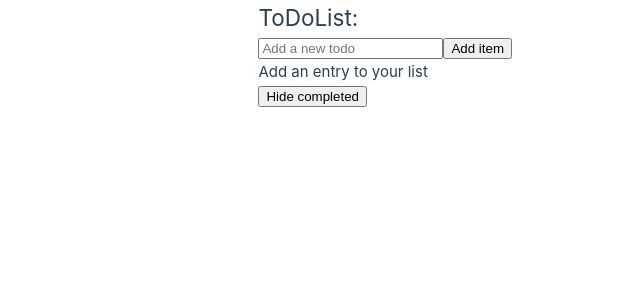
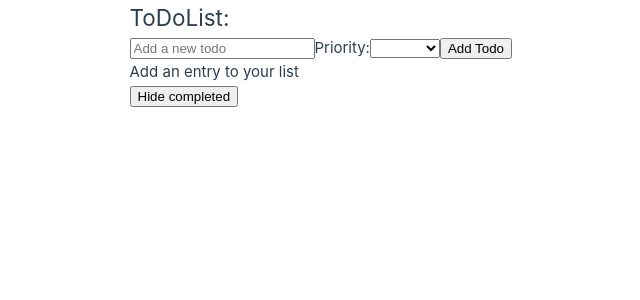
Before and after one commit to RobinKirchen/ToDoListe, a Vue app: page / in a window 1280 px wide. Shown: the top 300 px of the page, without its empty margins (128-768 px from the left). Built offline with nearby package versions, Linux system fonts and the light colour scheme.

Commit message:
added dropdown to select priority and refactored the input into a form element

```diff
--- a/src/App.vue
+++ b/src/App.vue
@@ -1,10 +1,12 @@
 <script setup>
 import { ref, computed } from 'vue';
 
-let todos = ref([]);
-let newTodo = ref("");
+
 let id = 0;
-let hideCompleted = ref(false);
+const todos = ref([]);
+const newTodo = ref("");
+const hideCompleted = ref(false);
+const selectedPriority = ref();
 
 
 const filteredTodos = computed(() => {
@@ -13,15 +15,12 @@ const filteredTodos = computed(() => {
 
 function addToList() {
 
-  if(newTodo.value.length === 0) {
-    return;
-  }
-
   todos.value.push(
     {
       id: id,
       name: newTodo.value,
-    completed: false
+      completed: false,
+      priority: selectedPriority
     }
   );
   id++;
@@ -39,24 +38,31 @@ function deleteEntry(entryId) {
 <template>
   <main>
     <h2>ToDoList:</h2>
-    <input type="text" id="entry" v-model="newTodo" placeholder="Add a new todo">
-    <button @click="addToList">Add item</button>
+    <form @submit.prevent="addToList">
+      <input type="text" id="entry" v-model="newTodo" placeholder="Add a new todo" required>
+      <label>Priority:</label>
+      <select v-model="selectedPriority" required>
+        <option value="High">High</option>
+        <option value="Medium">Medium</option>
+        <option value="Low">Low</option>
+      </select>
+      <input type="submit" value="Add Todo">
+    </form>
 
     <div v-if="todos.length > 0" v-for="entry in filteredTodos">
-        <div class="todo-entry">
+      <div class="todo-entry" :class="entry.priority">
         <input type="checkbox" v-model="entry.completed">
         <span class="todo-text">{{ entry.name }}</span>
-          <button @click="deleteEntry(entry.id)" class="delete">Delete</button>
+        <button @click="deleteEntry(entry.id)" class="delete">X</button>
       </div>
     </div>
     <div v-else>Add an entry to your list</div>
-    <button @click="hideCompleted = !hideCompleted">{{hideCompleted ? "Show All" : "Hide completed"}}</button>
+    <button @click="hideCompleted = !hideCompleted">{{ hideCompleted ? "Show All" : "Hide completed" }}</button>
 
   </main>
 </template>
 
 <style scoped>
-
 header {
   line-height: 1.5;
 }
@@ -78,7 +84,8 @@ header {
 main .todo-entry {
   display: flex;
   align-items: center;
-  justify-content: space-between;  /* Distribute space between the checkbox the text and delete button. For equal space distribution on all sides use space-around instead*/
+  justify-content: space-between;
+  /* Distribute space between the checkbox the text and delete button. For equal space distribution on all sides use space-around instead*/
   font-size: large;
   width: 100%;
   margin-bottom: 5px;
@@ -86,11 +93,16 @@ main .todo-entry {
 
 main .todo-text {
   margin-left: 5px;
-  flex-grow: 1;                 /* Allow the text to take up remaining space */
+  flex-grow: 1;
+  /* Allow the text to take up remaining space */
   text-align: left;
 }
 
-main .delete{
+main .High {
+  background-color: red;
+}
+
+main .delete {
   float: right;
   border-color: blueviolet;
   border-width: 1px;
```
Lines whose indentation alone changed are shown as unchanged.
